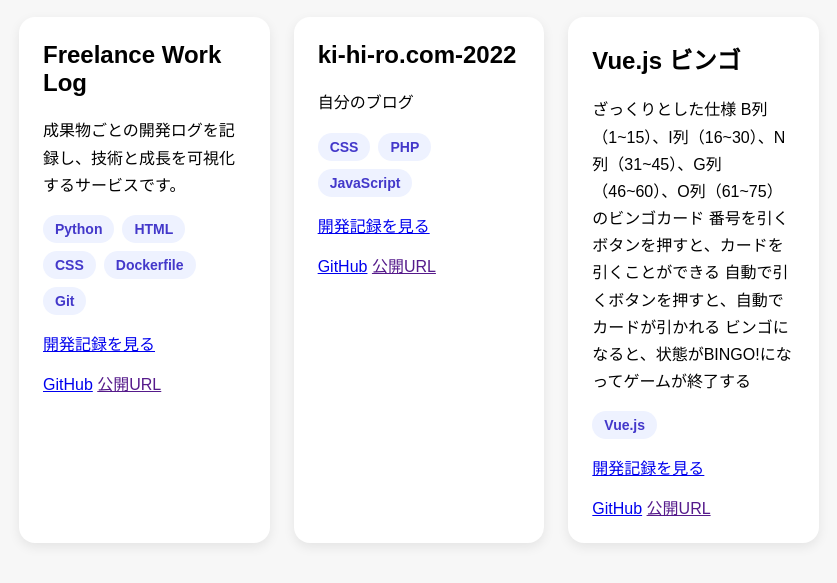
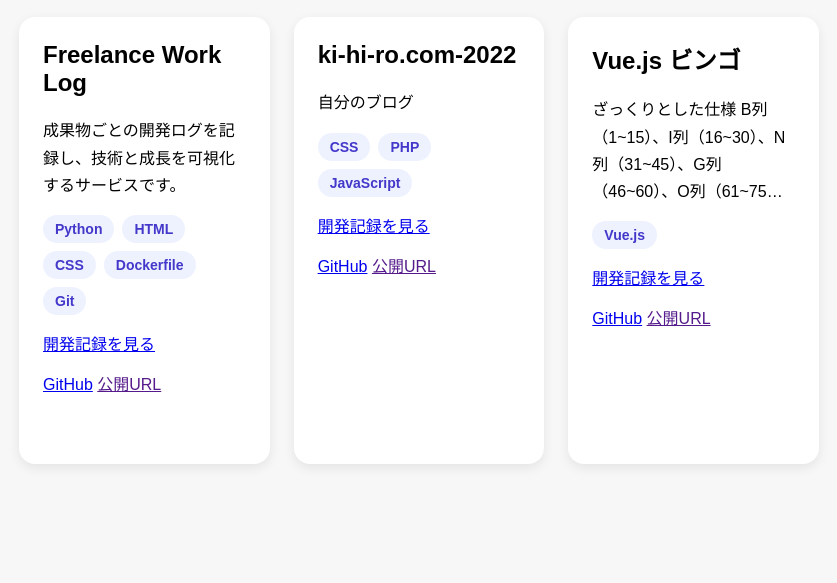
Before and after one commit to ki-hi-ro/freelance-blog, a FastAPI app: page /works-page in a window 1280 px wide. Shown: the part 217-800 px from the top of the page, without its empty margins (221-1058 px from the left). Run offline with FastAPI, Linux system fonts and the light colour scheme.

Commit message:
成果物一覧のカードの高さを調整

```diff
--- a/app/main.py
+++ b/app/main.py
@@ -191,9 +191,6 @@
 def works_page(request: Request, db: Session = Depends(get_db)):
     works = db.query(models.Work).all()
 
-    for work in works:
-        work.description = markdown.markdown(work.description)
-
     return templates.TemplateResponse(
         request,
         "works.html",
--- a/app/static/style.css
+++ b/app/static/style.css
@@ -90,6 +90,13 @@
   margin-bottom: 32px;
 }
 
+.work-description {
+    display: -webkit-box;
+    -webkit-line-clamp: 4;
+    -webkit-box-orient: vertical;
+    overflow: hidden;
+}
+
 .work-meta {
   margin: 16px 0;
   color: #555;
@@ -180,6 +187,7 @@
   border-radius: 16px;
   padding: 24px;
   box-shadow: 0 4px 12px rgba(0,0,0,0.08);
+  min-height: 399px;
 }
 
 .work-card h2 {
--- a/app/templates/works.html
+++ b/app/templates/works.html
@@ -17,7 +17,7 @@
   {% for work in works %}
     <div class="work-card">
       <h2>{{ work.title }}</h2>
-      <p>{{ work.description | safe }}</p>
+      <p class="work-description">{{ work.description }}</p>
       <div class="tech-tags">
           {% for tech in work.tech_stack.split(",") %}
               <span class="tech-tag">
```
